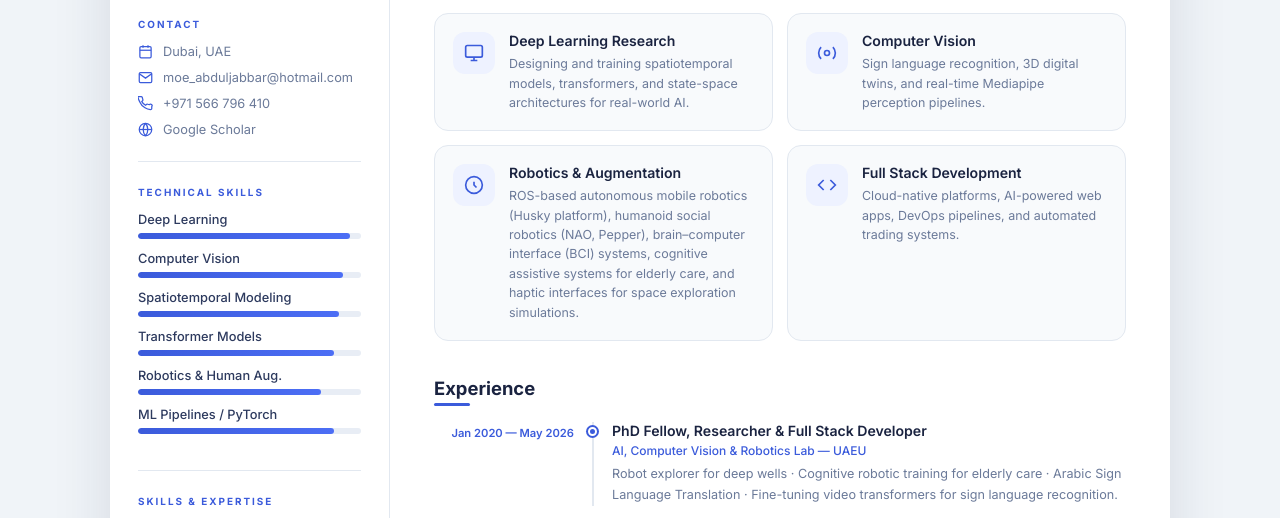
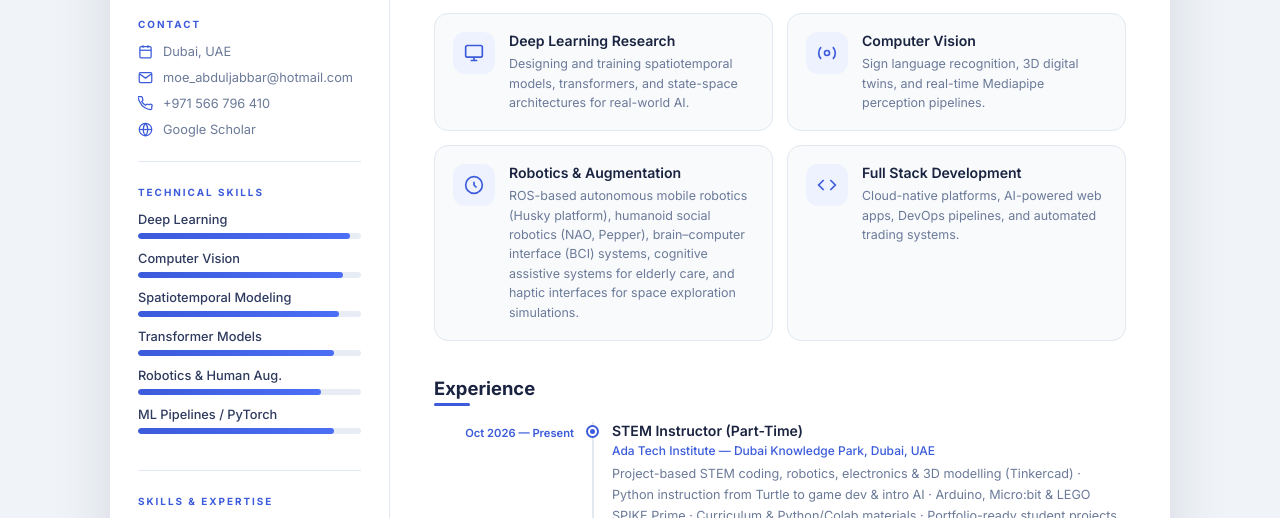
Before and after one commit to Moe-Nurtech/Resume, a website: page static-cv.html in a window 1280 px wide. Shown: the part 426-944 px from the top of the page. Drawn offline with nearby package versions, Linux system fonts and the light colour scheme.

Commit message:
add new part time job

```diff
--- a/static-cv.html
+++ b/static-cv.html
@@ -634,6 +634,16 @@ body {
     <div class="m-section">
       <h2>Experience<span class="underline"></span></h2>
       <div class="timeline">
+
+	  <div class="tl-item">
+  <div class="tl-date">Oct 2026 — Present</div>
+  <div class="tl-body">
+    <h4>STEM Instructor (Part-Time)</h4>
+    <div class="org">Ada Tech Institute — Dubai Knowledge Park, Dubai, UAE</div>
+    <p>Project-based STEM coding, robotics, electronics &amp; 3D modelling (Tinkercad) · Python instruction from Turtle to game dev &amp; intro AI · Arduino, Micro:bit &amp; LEGO SPIKE Prime · Curriculum &amp; Python/Colab materials · Portfolio-ready student projects.</p>
+  </div>
+</div>
+
         <div class="tl-item"><div class="tl-date">Jan 2020 — May 2026</div><div class="tl-body"><h4>PhD Fellow, Researcher &amp; Full Stack Developer</h4><div class="org">AI, Computer Vision &amp; Robotics Lab — UAEU</div><p>Robot explorer for deep wells · Cognitive robotic training for elderly care · Arabic Sign Language Translation · Fine-tuning video transformers for sign language recognition.</p></div></div>
         <div class="tl-item"><div class="tl-date">Apr 2022 — Dec 2023</div><div class="tl-body"><h4>PhD Fellow, Researcher &amp; Full Stack Developer</h4><div class="org">Interactive Robots &amp; Digital Media Lab — UAEU</div><p>AI &amp; robotics for human augmentation and Mars exploration · Astro Haptic Footwear research grant · AI-driven applications and research platforms.</p></div></div>
         <div class="tl-item"><div class="tl-date">Jan 2024 — Jun 2024</div><div class="tl-body"><h4>Adjunct Instructor</h4><div class="org">United Arab Emirates University</div><p>Taught Programming Lab I (CSBP121): structured programming, algorithms, arrays, selection &amp; repetition structures.</p></div></div>
```
Also changed, not shown: index.html (+10 -0 lines), cv-preview.png, 1 other file.
